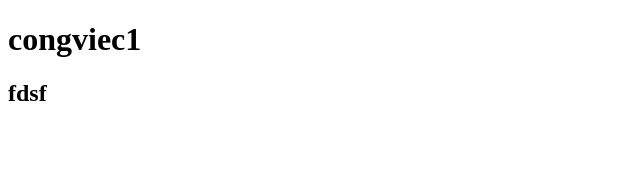
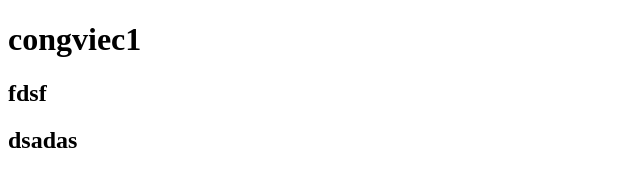
Before and after one commit to hyaenatyana/duan5, a plain HTML site: page index.html in a window 1280 px wide. Shown: the full height of the page, 0-640 px from the left. Drawn offline with Linux system fonts and the light colour scheme.

Commit message:
sua lan 3

```diff
--- a/index.html
+++ b/index.html
@@ -8,5 +8,6 @@
   <body>
     <h1>congviec1</h1>
     <h2>fdsf</h2>
+    <h2>dsadas</h2>
   </body>
 </html>
```
